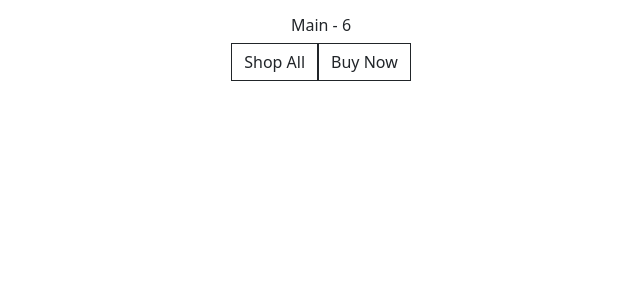
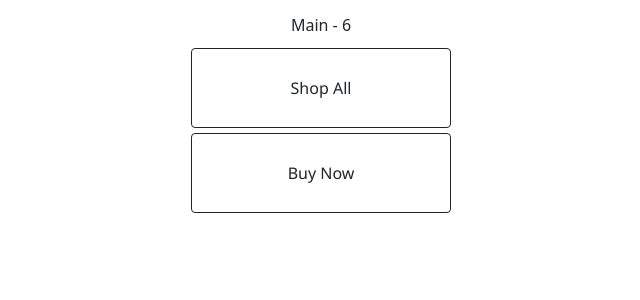
Before and after one commit to KhnykovaIrina/E-commerce, a React (Create React App) app: page / in a window 1280 px wide. Shown: the top 300 px of the page, without its empty margins (319-959 px from the left). Built offline with nearby package versions, Linux system fonts and the light colour scheme.

Commit message:
Update OutlineButton.js

```diff
--- a/src/components/OutlineButton/OutlineButton.js
+++ b/src/components/OutlineButton/OutlineButton.js
@@ -5,7 +5,7 @@ import { Button } from "react-bootstrap";
 const OutlineButton = (props) => {
     const text = props.text;
     return (
-        <Button id="start" variant="outline-dark" className="rounded-0">{text}</Button>
+        <Button variant="outline-dark" className="start">{text}</Button>
     );
 };
 
```
